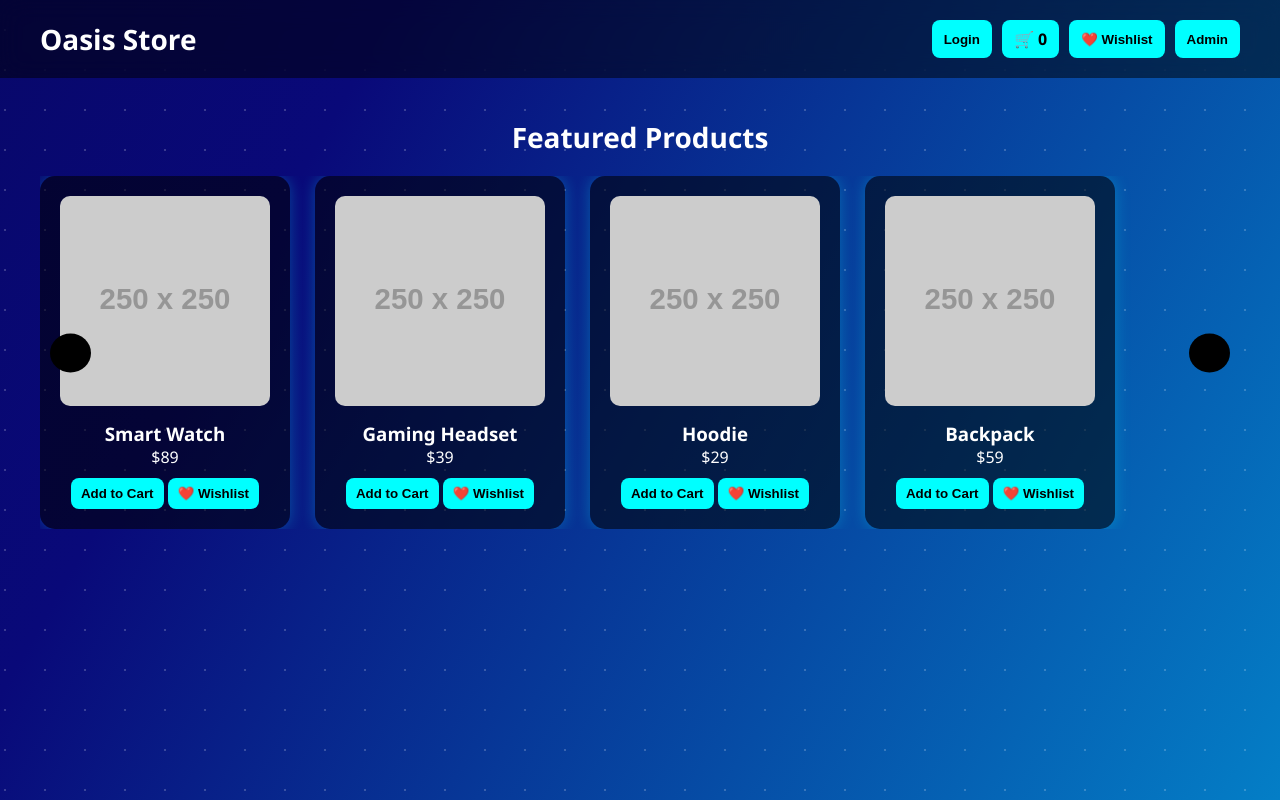
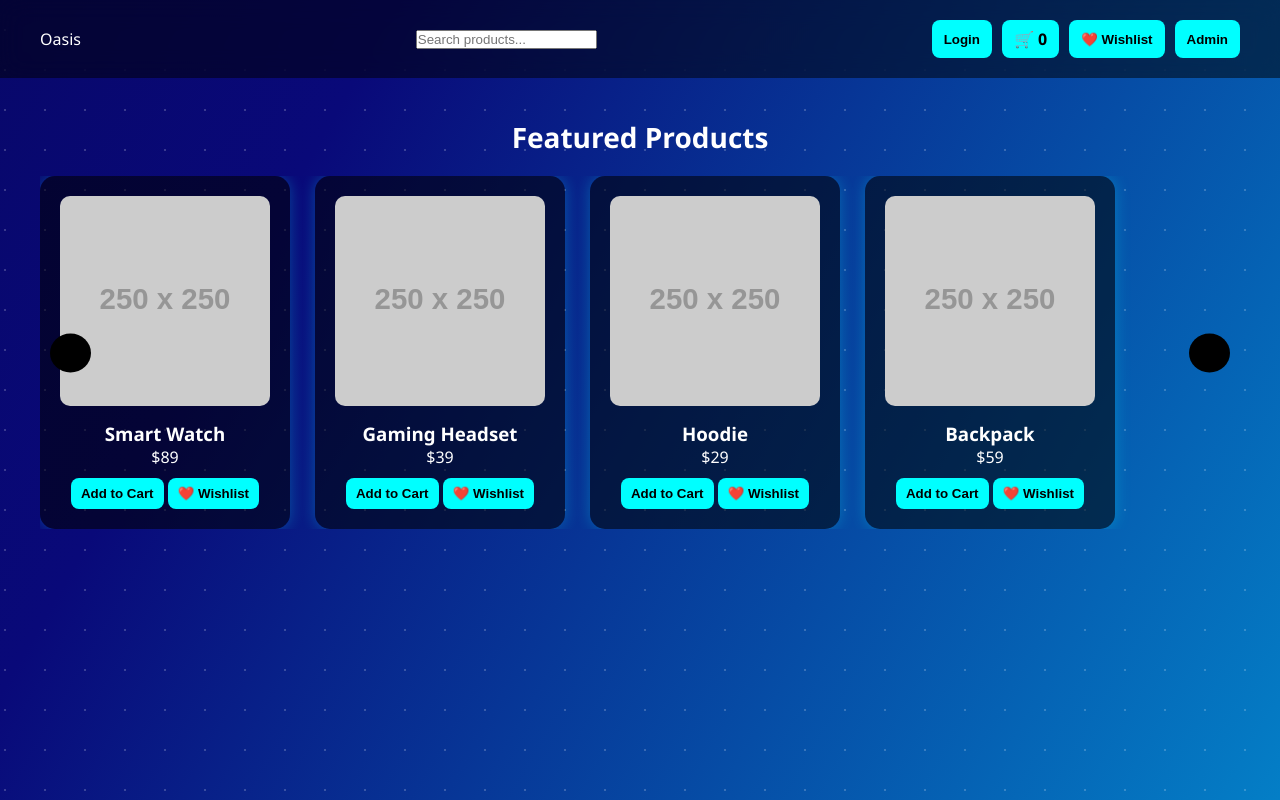
Before and after one commit to NeverPlayz7/oasis-store, a plain HTML site: page index.html in a window 1280 px wide. Drawn offline with Linux system fonts and the light colour scheme; placeholder pictures from the web are drawn by us.

Commit message:
Update index.html

```diff
--- a/index.html
+++ b/index.html
@@ -2,6 +2,7 @@
 <html lang="en">
 <head>
 <meta charset="UTF-8">
+<meta name="viewport" content="width=device-width, initial-scale=1.0">
 <title>Oasis Store</title>
 <link rel="stylesheet" href="style.css?v=1.1">
 </head>
@@ -13,7 +14,8 @@
 
 <!-- HEADER -->
 <header>
-  <h1>Oasis Store</h1>
+  <div class="logo">Oasis</div>
+  <input type="text" placeholder="Search products..." class="search-bar">
   <div class="header-actions">
     <button onclick="openAuth()">Login</button>
     <div class="cart-btn" onclick="openCart()">🛒 <span id="cartCount">0</span></div>
@@ -22,7 +24,7 @@
   </div>
 </header>
 
-<!-- FEATURED PRODUCTS -->
+<!-- FEATURED PRODUCTS SLIDER -->
 <section class="products">
   <h2>Featured Products</h2>
   <div class="slider">
@@ -32,7 +34,10 @@
   </div>
 </section>
 
-<!-- CART -->
+<!-- PRODUCT GRID -->
+<section class="product-grid" id="productGrid"></section>
+
+<!-- CART POPUP -->
 <div class="popup" id="cart">
   <h2>Your Cart</h2>
   <div id="cartItems"></div>
@@ -40,14 +45,14 @@
   <button onclick="closeCart()">Close</button>
 </div>
 
-<!-- WISHLIST -->
+<!-- WISHLIST POPUP -->
 <div class="popup" id="wishlist">
   <h2>Your Wishlist ❤️</h2>
   <div id="wishlistItems"></div>
   <button onclick="closeWishlist()">Close</button>
 </div>
 
-<!-- LOGIN / SIGNUP -->
+<!-- LOGIN / SIGNUP POPUP -->
 <div class="popup" id="auth">
   <h2>Login / Signup</h2>
   <input id="user" placeholder="Username">
@@ -61,7 +66,7 @@
   <button onclick="closeAuth()">Close</button>
 </div>
 
-<!-- ADMIN DASHBOARD -->
+<!-- ADMIN PANEL POPUP -->
 <div class="popup" id="admin">
   <h2>Admin Dashboard</h2>
   <input type="text" id="adminProductName" placeholder="Product Name">
```
